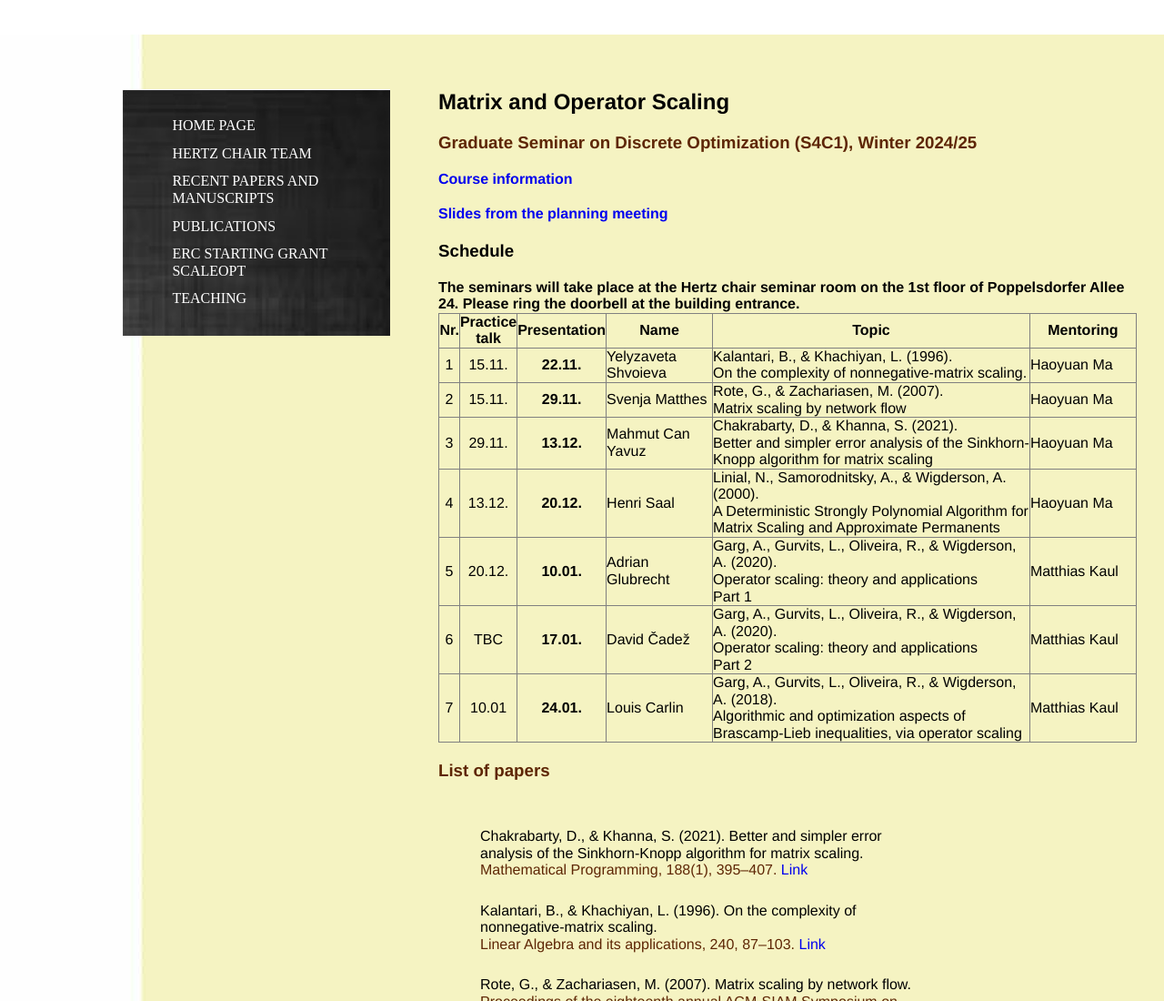
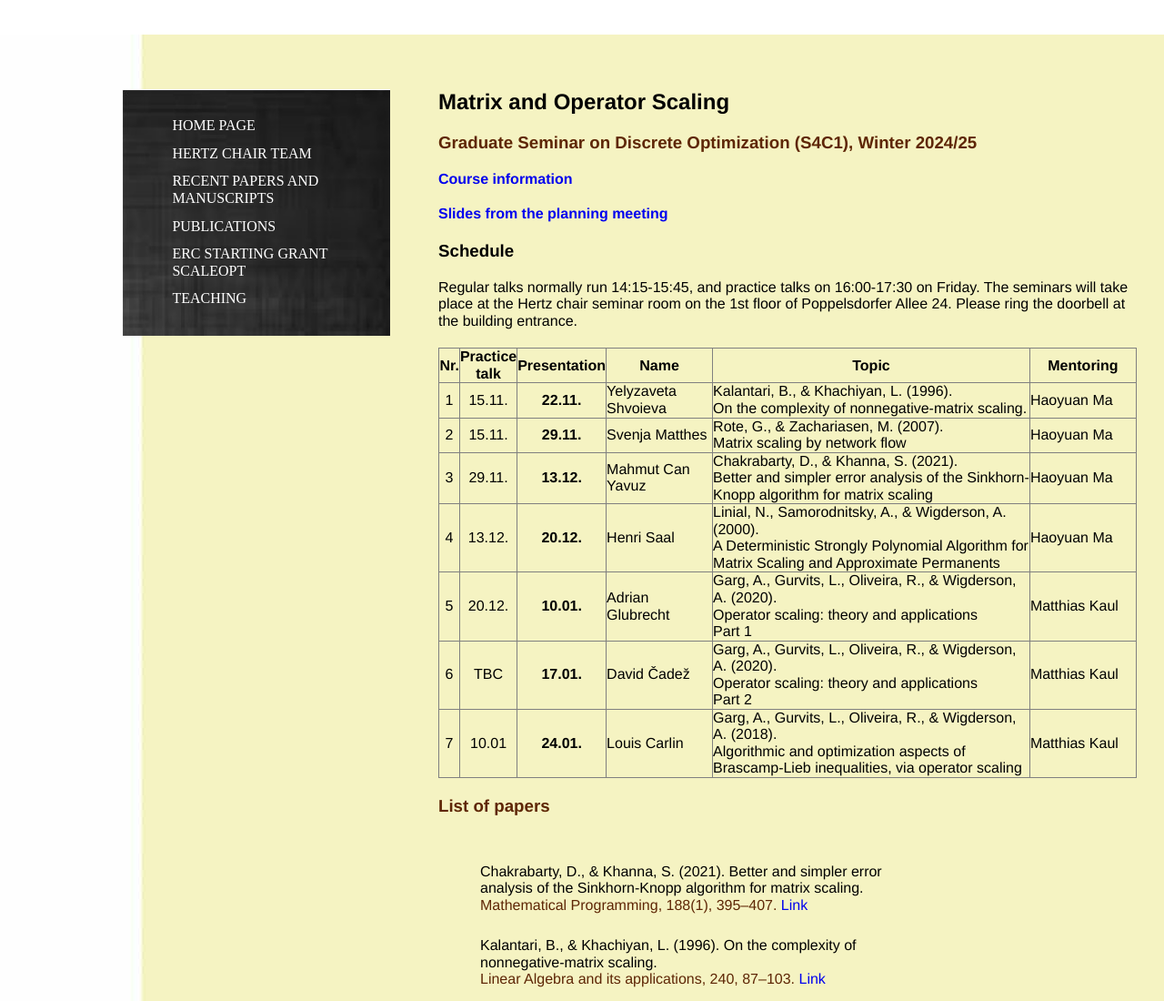
Before and after one commit to veghal/laszlovegh, a plain HTML site: page scaling-seminar/index.html in a window 1280 px wide. Shown: the top 1100 px of the page at 91% size. Drawn offline with Linux system fonts and the light colour scheme.

Commit message:
no message

```diff
--- a/scaling-seminar/index.html
+++ b/scaling-seminar/index.html
@@ -55,7 +55,9 @@
 </font>
 
  <h3 class="alcim">Schedule</h3>
-  <p></p>
+  <p>
+  </font>
+Regular talks normally run 14:15-15:45, and practice talks on 16:00-17:30 on Friday.
 The seminars will take place at the Hertz chair seminar room on the 1st floor of Poppelsdorfer Allee 24. Please ring the doorbell at the building entrance.
 
 <table cellpadding="3" border=1 rules=all>
```
